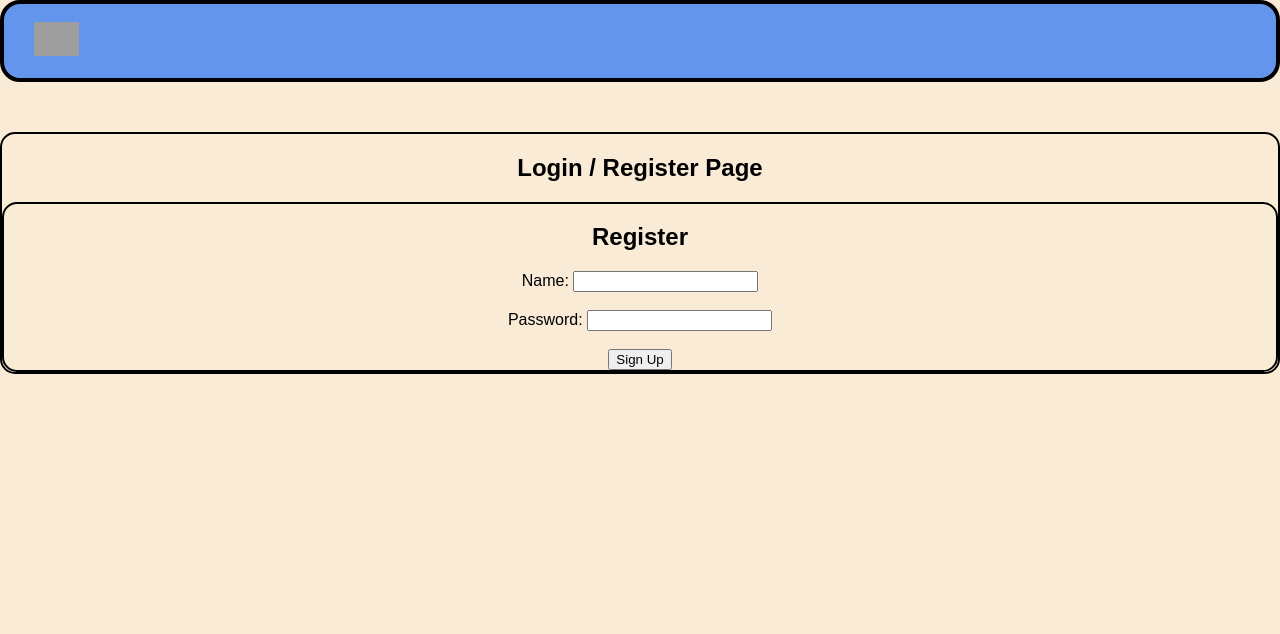
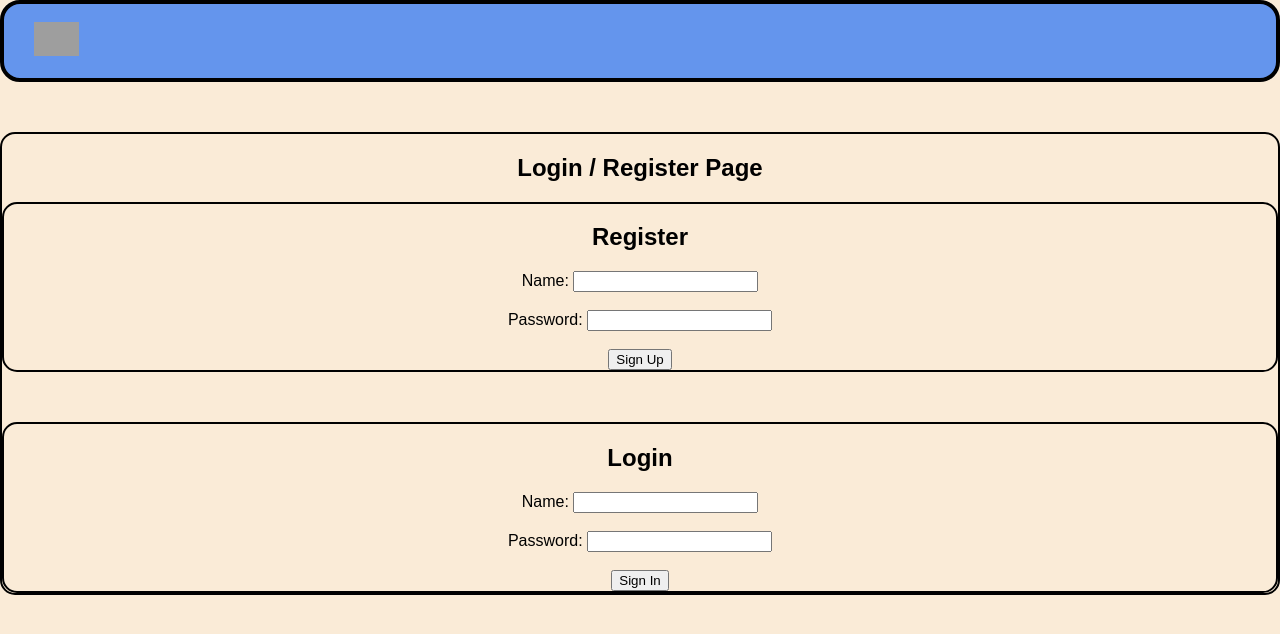
Before and after one commit to Feven98/insta-fe, a React (Create React App) app: page /auth in a window 1280 px wide. Shown: the top 634 px of the page. Built offline with nearby package versions, Linux system fonts and the light colour scheme; no server answers; grey boxes are pictures that could not be loaded.

Commit message:
create path for login and register

```diff
--- a/src/components/LoginForm.jsx
+++ b/src/components/LoginForm.jsx
@@ -21,7 +21,7 @@ const token = getUserToken()
     const navigate = useNavigate()
 
 
-    const BASE_URL = `https://fev-sol-project3.herokuapp.com/user`
+    const BASE_URL = `"https://instagraph-p3-be.herokuapp.com/post`
 
     const getUser = async () => {
         console.log(BASE_URL)
@@ -70,7 +70,7 @@ const token = getUserToken()
         console.log(user.username)
         console.log(user)
         console.log(currentUser)
-        navigate("/user")
+        navigate("/post")
         // navigate(`/user/${user.id}`)
     } else {
         navigate("/")
--- a/src/components/RegisterForm.jsx
+++ b/src/components/RegisterForm.jsx
@@ -13,7 +13,7 @@ const RegisterForm = ({ signUp }) => {
 
         if (createdUserToken) {
             // navigate(`/user/${input.id}`)
-            navigate("/user")
+            navigate("/post")
         } else {
             navigate("/")
         }
--- a/src/pages/Auth.jsx
+++ b/src/pages/Auth.jsx
@@ -2,7 +2,7 @@ import { getUserToken,setUserToken, clearUserToken } from "../utils/authToken"
 import { UserContext} from '../data'
 import { useContext } from "react"
 import RegisterForm from "../components/RegisterForm"
-// import LoginForm from "../components/LoginForm"
+import LoginForm from "../components/LoginForm"
 
 function Auth(props){
 
@@ -21,7 +21,7 @@ const registerForm = async (data) => {
         }
 
         const newUser = await fetch(
-            "https://fev-sol-project3.herokuapp.com/auth/register",
+            "https://instagraph-p3-be.herokuapp.com/auth/register",
             configs
         )
 
@@ -56,7 +56,7 @@ const loginUser = async (data) => {
         }
 
         const response = await fetch(
-            "https://fev-sol-project3.herokuapp.com/auth/login",
+            "https://instagraph-p3-be.herokuapp.com/auth/login",
             configs
         )
 
@@ -86,7 +86,7 @@ const loginUser = async (data) => {
         <section className="login">
 <h1>Login / Register Page</h1>
             <RegisterForm signUp={registerForm}/>
-            {/* <LoginForm signIn={loginUser}/> */}
+            <LoginForm signIn={loginUser}/>
         </section>
     )
 }
```
